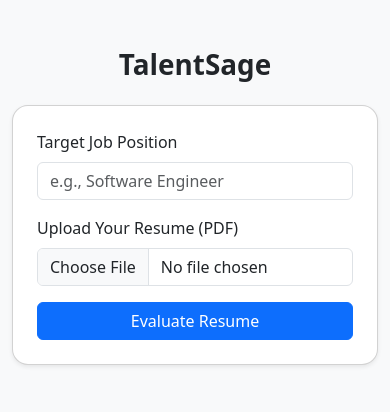
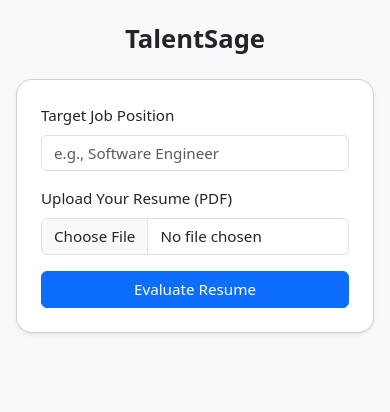
Before and after one commit to shanks1554/TelentSage-Frontend, a Flask app: page / in a window 390 px wide. Shown: the top 412 px of the page. Run offline with Flask 3, Linux system fonts and the light colour scheme.

Commit message:
Mobile Friendly UI

```diff
--- a/static/style.css
+++ b/static/style.css
@@ -23,3 +23,14 @@ h1, h2 {
   align-items: center;
   flex-direction: column;
 }
+
+@media (max-width: 576px) {
+  body {
+    font-size: 0.95rem;
+  }
+
+  .container {
+    padding-left: 1rem;
+    padding-right: 1rem;
+  }
+}
--- a/templates/index.html
+++ b/templates/index.html
@@ -2,12 +2,28 @@
 <html lang="en">
 <head>
   <meta charset="UTF-8">
+  <meta name="viewport" content="width=device-width, initial-scale=1">
   <title>TalentSage - Resume Evaluator</title>
   <link href="https://cdn.jsdelivr.net/npm/bootstrap@5.3.3/dist/css/bootstrap.min.css" rel="stylesheet">
   <link rel="stylesheet" href="{{ url_for('static', filename='style.css') }}">
+  <style>
+    @media (max-width: 576px) {
+      h1 {
+        font-size: 1.6rem;
+      }
+
+      .form-label {
+        font-size: 0.95rem;
+      }
+
+      .form-control, .btn {
+        font-size: 0.95rem;
+      }
+    }
+  </style>
 </head>
 <body>
-  <div class="container py-5">
+  <div class="container py-4 px-3">
     <h1 class="text-center mb-4">TalentSage</h1>
     <div class="card p-4 shadow-sm">
       {% if error %}
```
Also changed, not shown: templates/result.html (+31 -6 lines).
